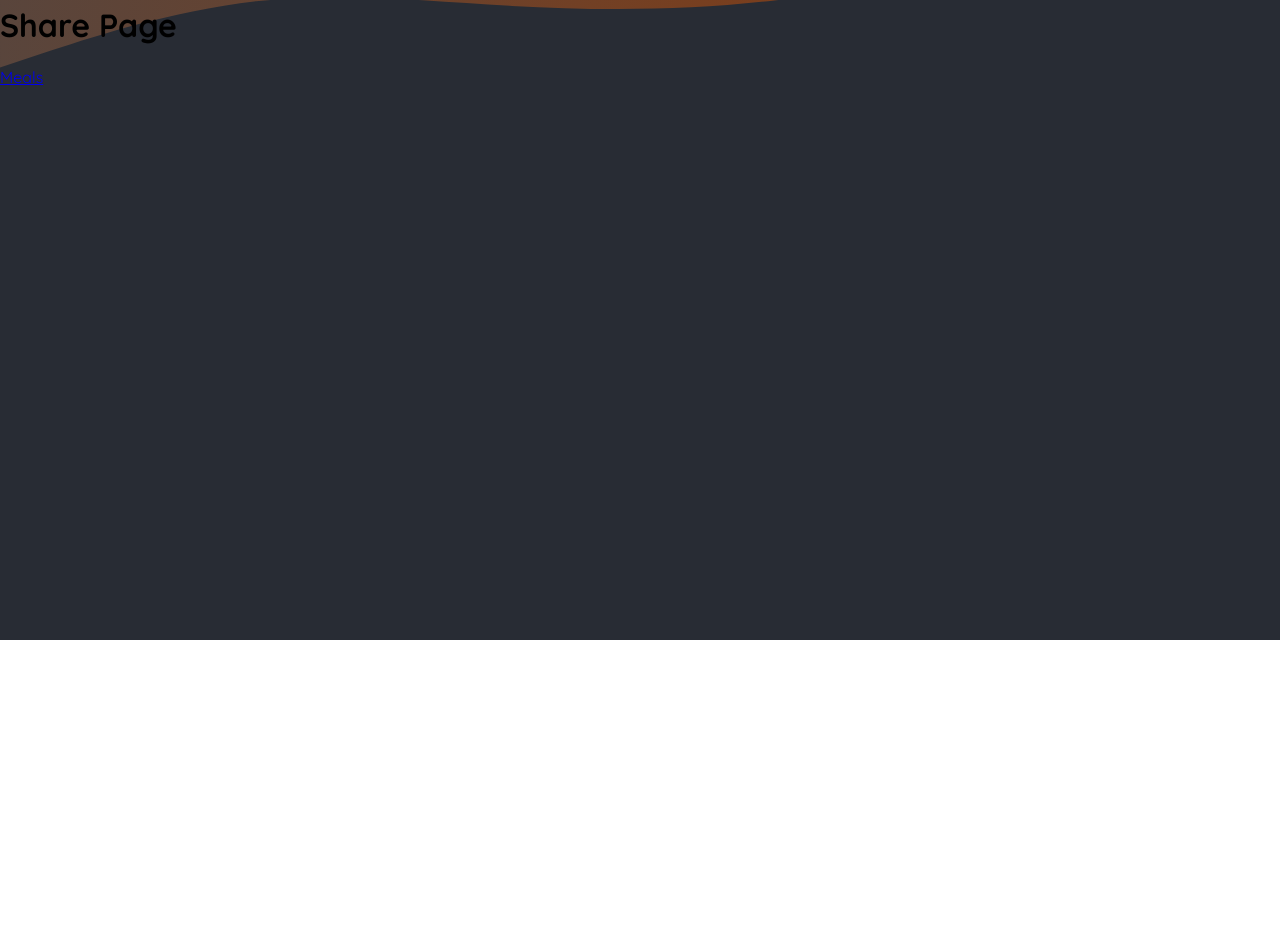
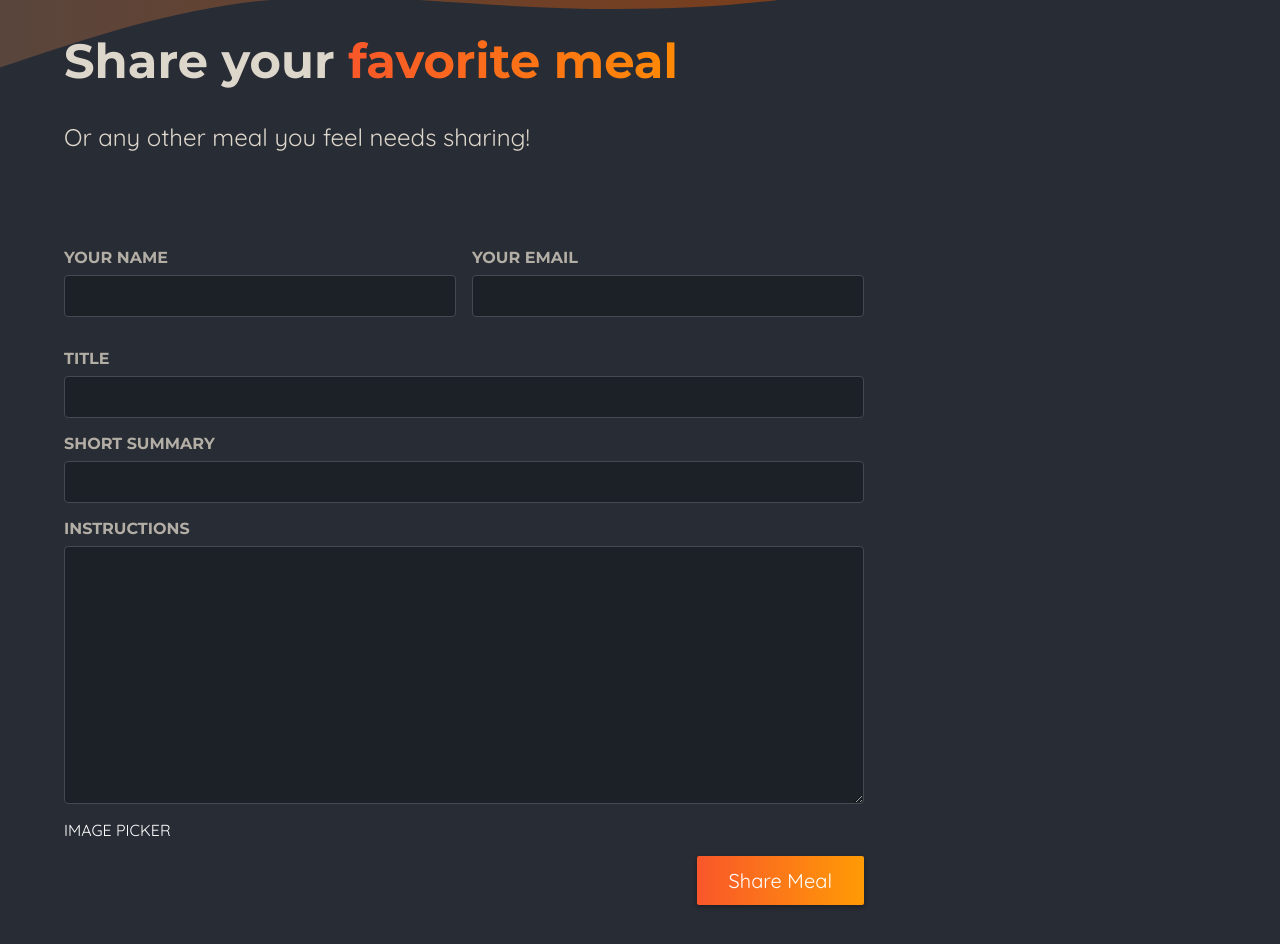
Before and after one commit to edcsu/foodies-practices-project, a Next.js app: page /meals/share in a window 1280 px wide. Shown: the part 160-1104 px from the top of the page. Before the commit the page ends 800 px from the top, so only its background shows below. Built offline with nearby package versions, Linux system fonts and the light colour scheme.

Commit message:
style: update share meal page

```diff
--- a/app/meals/share/page.js
+++ b/app/meals/share/page.js
@@ -1,16 +1,49 @@
-import Link from "next/link"
+import classes from './page.module.css';
 
-const SharePage = () => {
+export default function ShareMealPage() {
   return (
     <>
-            <main>
-                <h1>Share Page</h1>
+      <header className={classes.header}>
+        <h1>
+          Share your <span className={classes.highlight}>favorite meal</span>
+        </h1>
+        <p>Or any other meal you feel needs sharing!</p>
+      </header>
+      <main className={classes.main}>
+        <form className={classes.form}>
+          <div className={classes.row}>
             <p>
-                    <Link href="/meals">Meals</Link>
+              <label htmlFor="name">Your name</label>
+              <input type="text" id="name" name="name" required />
             </p>
+            <p>
+              <label htmlFor="email">Your email</label>
+              <input type="email" id="email" name="email" required />
+            </p>
+          </div>
+          <p>
+            <label htmlFor="title">Title</label>
+            <input type="text" id="title" name="title" required />
+          </p>
+          <p>
+            <label htmlFor="summary">Short Summary</label>
+            <input type="text" id="summary" name="summary" required />
+          </p>
+          <p>
+            <label htmlFor="instructions">Instructions</label>
+            <textarea
+              id="instructions"
+              name="instructions"
+              rows="10"
+              required
+            ></textarea>
+          </p>
+          IMAGE PICKER
+          <p className={classes.actions}>
+            <button type="submit">Share Meal</button>
+          </p>
+        </form>
       </main>
     </>
-    )
+  );
 }
-
-export default SharePage
--- /dev/null
+++ b/app/meals/share/page.module.css
@@ -0,0 +1,98 @@
+.header {
+    gap: 3rem;
+    margin: 3rem auto 5rem auto;
+    width: 90%;
+    max-width: 75rem;
+    color: #ddd6cb;
+    font-size: 1.5rem;
+}
+
+.header h1 {
+    font-family: 'Montserrat', sans-serif;
+}
+
+.highlight {
+    background: linear-gradient(90deg, #f9572a, #ff8a05);
+    -webkit-background-clip: text;
+    background-clip: text;
+    -webkit-text-fill-color: transparent;
+}
+
+.main {
+    width: 90%;
+    max-width: 75rem;
+    margin: 3rem auto;
+    color: white;
+}
+
+.form {
+    max-width: 50rem;
+}
+
+.form label {
+    display: block;
+    margin-bottom: 0.5rem;
+    font-size: 1rem;
+    font-family: 'Montserrat', sans-serif;
+    text-transform: uppercase;
+    color: #b3aea5;
+    font-weight: bold;
+}
+
+.form input,
+.form textarea {
+    display: block;
+    width: 100%;
+    padding: 0.5rem 1rem;
+    border-radius: 4px;
+    border: 1px solid #454952;
+    background: #1c2027;
+    font-size: 1.25rem;
+    font-family: 'Montserrat', sans-serif;
+    color: #ddd6cb;
+}
+
+.form input:focus,
+.form textarea:focus {
+    outline-color: #f99f2a;
+    background-color: #1f252d;
+}
+
+.row {
+    display: flex;
+    gap: 1rem;
+}
+
+.row p {
+    width: 100%;
+}
+
+.actions {
+    text-align: right;
+}
+
+.actions button {
+    border: 0;
+    padding: 0.75rem 2rem;
+    background: linear-gradient(90deg, #f9572a, #ff9b05);
+    border: none;
+    color: #ffffff;
+    border-radius: 2px;
+    cursor: pointer;
+    font: inherit;
+    font-size: 1.25rem;
+    box-shadow: 0 2px 5px rgba(0, 0, 0, 0.3);
+}
+
+.actions button:hover,
+.actions button:focus {
+    background: linear-gradient(90deg, #fd4715, #f9b241);
+}
+
+.actions button:disabled,
+.actions button:hover:disabled,
+.actions button:focus:disabled {
+    background: #ccc;
+    color: #979797;
+    cursor: not-allowed;
+}
```
Lines whose indentation alone changed are shown as unchanged.
